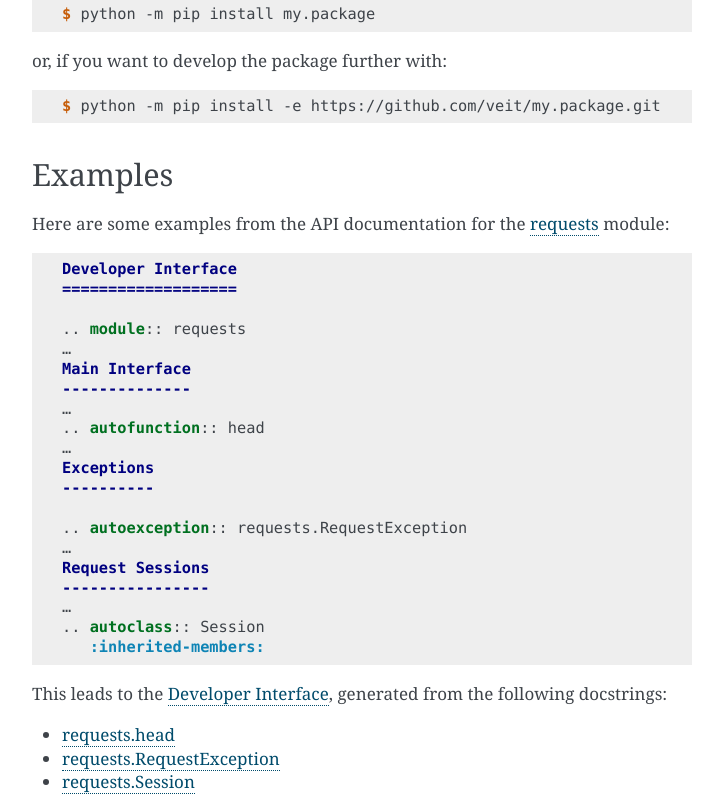
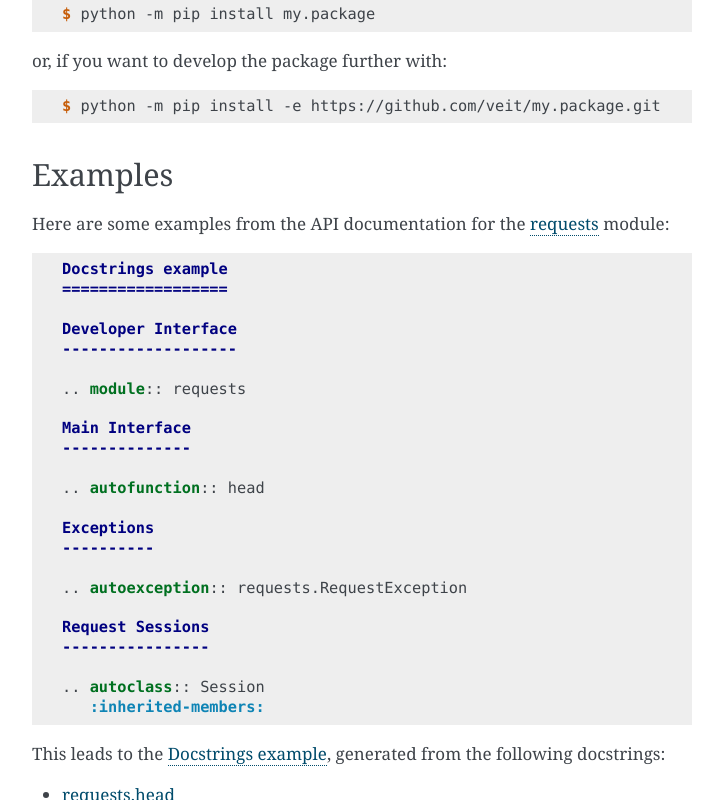
Before and after one commit to veit/python-basics-tutorial, a Sphinx documentation site: the page built from docs/document/docstrings.rst, in a window 1280 px wide and 900 px high, scrolled down 815 px, cut to the strip 0-800 px from the top of the window. Shown: the whole strip, without its empty margins (388-1111 px from the left). Built offline with Sphinx 7.4.7, drawn with Linux system fonts in a browser that asks for light colours; pages that are not in the unit, such as notebooks, are missing from menus.

Commit message:
Simplify docstrings example

```diff
--- a/docs/document/docstrings-example.rst
+++ b/docs/document/docstrings-example.rst
@@ -1,7 +1,10 @@
 :orphan:
 
+Docstrings example
+==================
+
 Developer Interface
-===================
+-------------------
 
 .. module:: requests
 
--- a/docs/document/docstrings.rst
+++ b/docs/document/docstrings.rst
@@ -55,28 +55,9 @@
 Here are some examples from the API documentation for the `requests
 <https://docs.python-requests.org>`_ module:
 
-.. code-block:: rest
-
-    Developer Interface
-    ===================
-
-    .. module:: requests
-    …
-    Main Interface
-    --------------
-    …
-    .. autofunction:: head
-    …
-    Exceptions
-    ----------
-
-    .. autoexception:: requests.RequestException
-    …
-    Request Sessions
-    ----------------
-    …
-    .. autoclass:: Session
-       :inherited-members:
+.. literalinclude:: docstrings-example.rst
+   :language: rest
+   :lines: 3-
 
 This leads to the :doc:`docstrings-example`, generated from the following
 docstrings:
```
